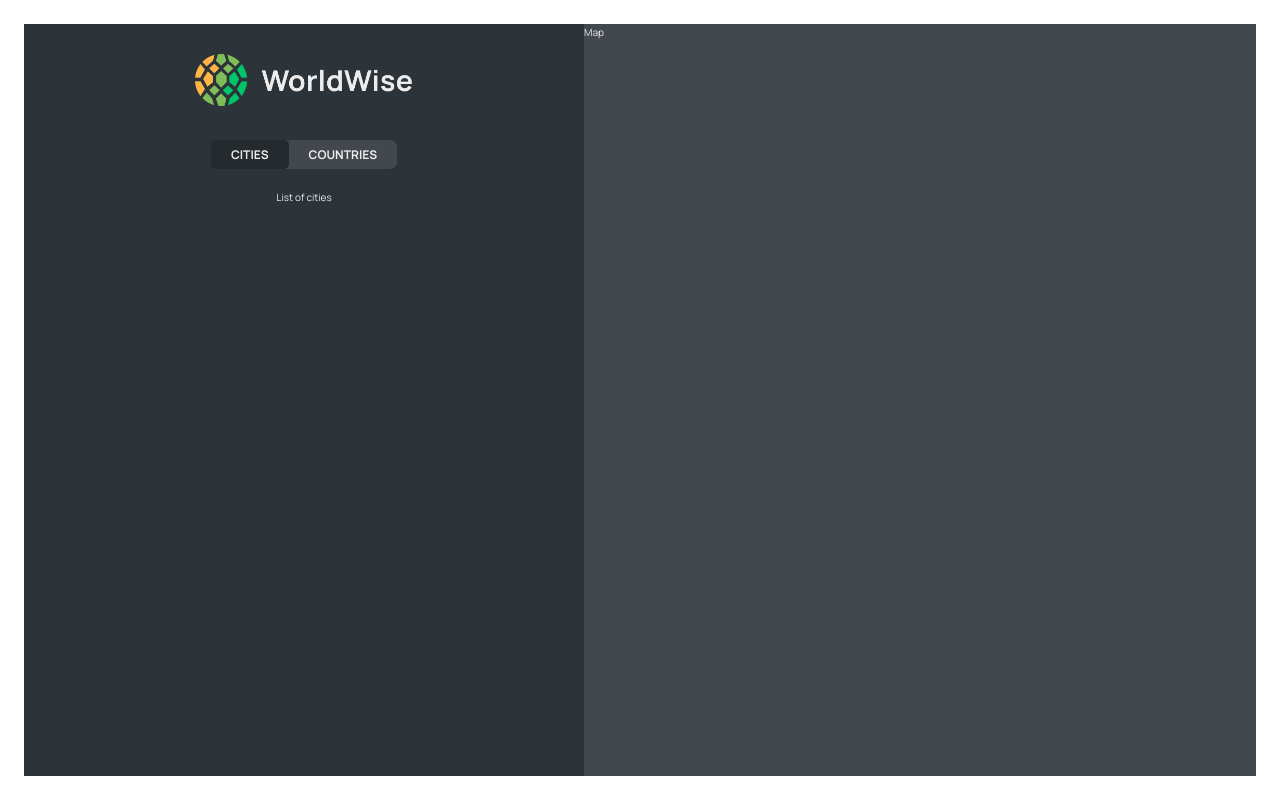
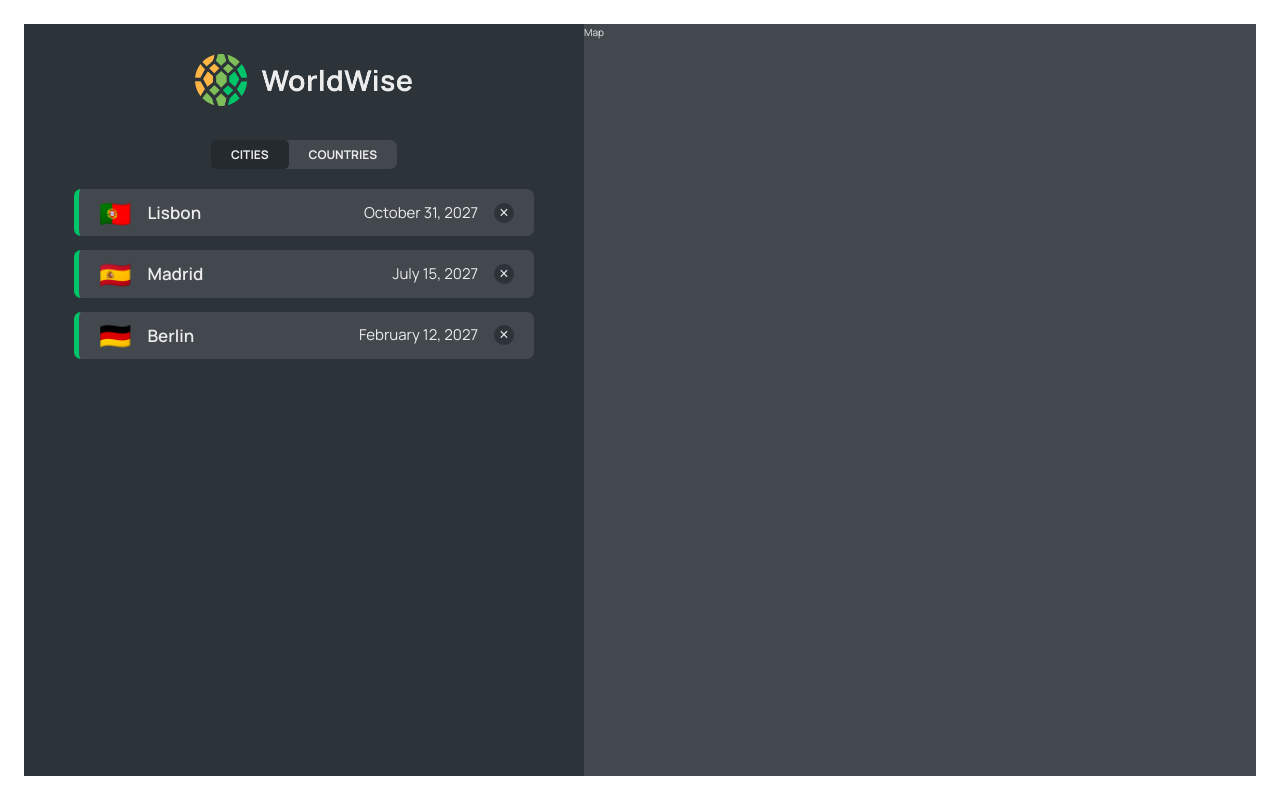
Before and after one commit to cherrydub/worldwise, a React (Vite) app: page /app/cities in a window 1280 px wide. Built offline with nearby package versions, Linux system fonts and the light colour scheme; data requests are answered from the project's data file.

Commit message:
cities added from cities.json, mapping over the array

```diff
--- a/package.json
+++ b/package.json
@@ -7,9 +7,12 @@
     "dev": "vite",
     "build": "vite build",
     "lint": "eslint . --ext js,jsx --report-unused-disable-directives --max-warnings 0",
-    "preview": "vite preview"
+    "preview": "vite preview",
+    "server": "json-server --watch data/cities.json --port 8000 --delay 500"
   },
   "dependencies": {
+    "axios": "^1.5.0",
+    "json-server": "^0.17.3",
     "react": "^18.2.0",
     "react-dom": "^18.2.0",
     "react-router-dom": "^6.15.0"
--- a/src/App.jsx
+++ b/src/App.jsx
@@ -5,8 +5,32 @@
 import PageNotFound from "./pages/PageNotFound";
 import AppLayout from "./pages/AppLayout";
 import Login from "./pages/Login";
+import CityList from "./components/CityList";
+import { useEffect, useState } from "react";
+import axios from "axios";
+
+const BASE_URL = "http://localhost:8000/cities";
 
 export default function App() {
+  const [cities, setCities] = useState([]);
+  const [isLoading, setIsLoading] = useState(false);
+
+  useEffect(() => {
+    async function fetchCities() {
+      try {
+        setIsLoading(true);
+        const data = await axios(BASE_URL);
+        setCities(data.data);
+        console.log("data", data.data);
+      } catch {
+        alert("There was an error loading data...");
+      } finally {
+        setIsLoading(false);
+      }
+    }
+    fetchCities();
+  }, []);
+
   return (
     <BrowserRouter>
       <Routes>
@@ -15,8 +39,14 @@
         <Route path="pricing" element={<Pricing />} />
         <Route path="login" element={<Login />} />
         <Route path="app" element={<AppLayout />}>
-          <Route index element={<p>List of cities</p>} />
-          <Route path="cities" element={<p>List of cities</p>} />
+          <Route
+            index
+            element={<CityList cities={cities} isLoading={isLoading} />}
+          />
+          <Route
+            path="cities"
+            element={<CityList cities={cities} isLoading={isLoading} />}
+          />
           <Route path="countries" element={<p>Countries</p>} />
           <Route path="form" element={<p>Form</p>} />
         </Route>
--- /dev/null
+++ b/src/components/CityItem.jsx
@@ -0,0 +1,24 @@
+import React from "react";
+import styles from "./CityItem.module.css";
+
+const formatDate = (date) =>
+  new Intl.DateTimeFormat("en", {
+    day: "numeric",
+    month: "long",
+    year: "numeric",
+  }).format(new Date(date));
+
+export default function CityItem({ city }) {
+  const { cityName, emoji, date } = city;
+
+  return (
+    <div>
+      <li className={styles.cityItem}>
+        <span className={styles.emoji}>{emoji}</span>
+        <h3 className={styles.name}>{cityName}</h3>
+        <time className={styles.date}>{formatDate(date)}</time>
+        <button className={styles.deleteBtn}>&times;</button>
+      </li>
+    </div>
+  );
+}
--- /dev/null
+++ b/src/components/CityList.jsx
@@ -0,0 +1,20 @@
+import React from "react";
+import styles from "./CityList.module.css";
+import Spinner from "./Spinner";
+import CityItem from "./CityItem";
+import Message from "./Message";
+
+export default function CityList({ cities, isLoading }) {
+  if (isLoading) return <Spinner />;
+
+  if (!cities.length)
+    return <Message message="Add your first city by clicking on the map" />;
+
+  return (
+    <ul className={styles.cityList}>
+      {cities.map((city) => (
+        <CityItem city={city} key={city.id} />
+      ))}
+    </ul>
+  );
+}
--- a/src/components/Message.jsx
+++ b/src/components/Message.jsx
@@ -1,11 +1,9 @@
 import styles from "./Message.module.css";
 
-function Message({ message }) {
+export default function Message({ message }) {
   return (
     <p className={styles.message}>
       <span role="img">👋</span> {message}
     </p>
   );
 }
-
-export default Message;
--- a/src/components/Spinner.jsx
+++ b/src/components/Spinner.jsx
@@ -1,11 +1,9 @@
 import styles from "./Spinner.module.css";
 
-function Spinner() {
+export default function Spinner() {
   return (
     <div className={styles.spinnerContainer}>
       <div className={styles.spinner}></div>
     </div>
   );
 }
-
-export default Spinner;
```
Also changed, not shown: data/cities copy.json (added, +40 -0 lines), 1 other file (tests, documents, lock files or other folders).
